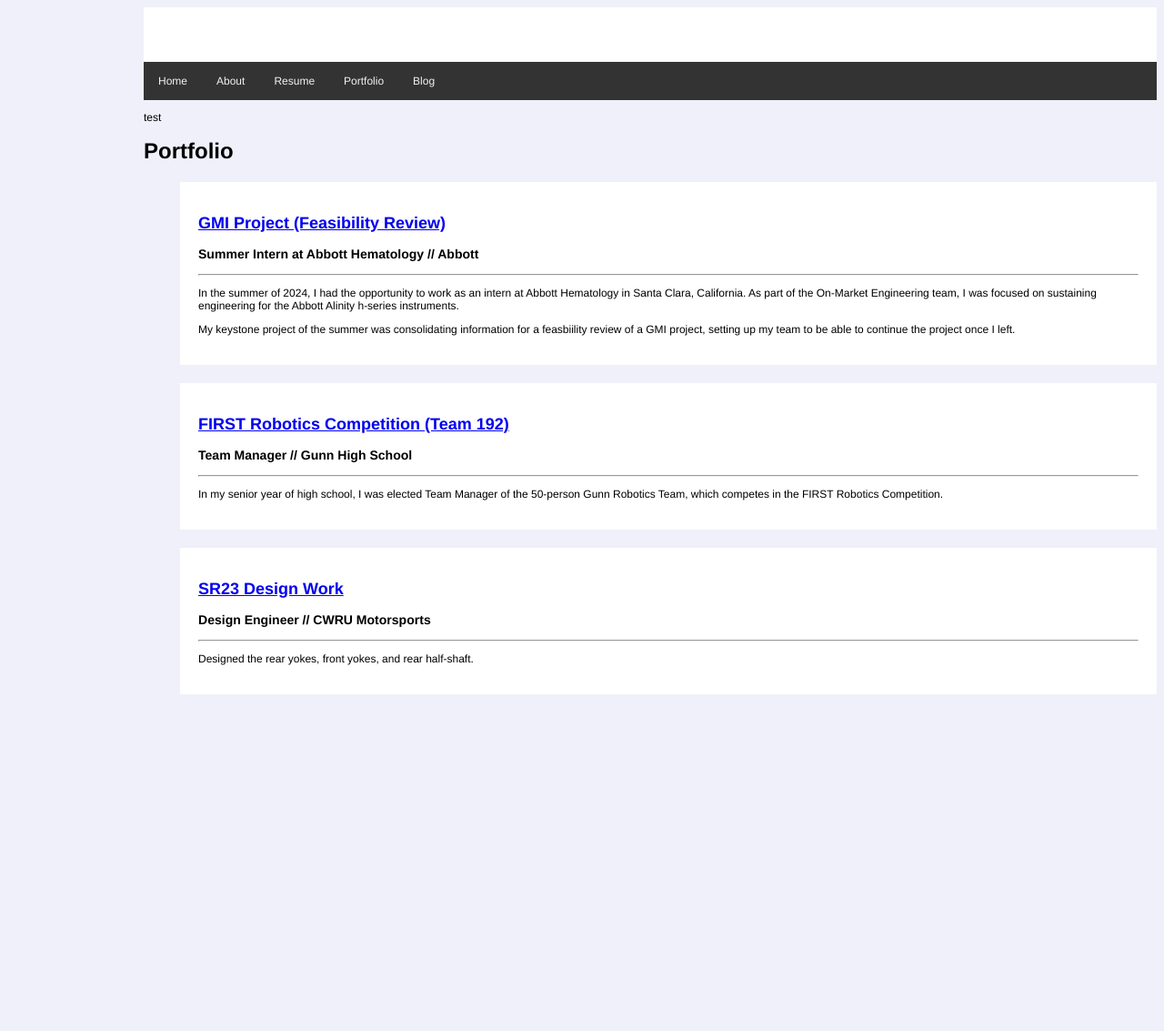
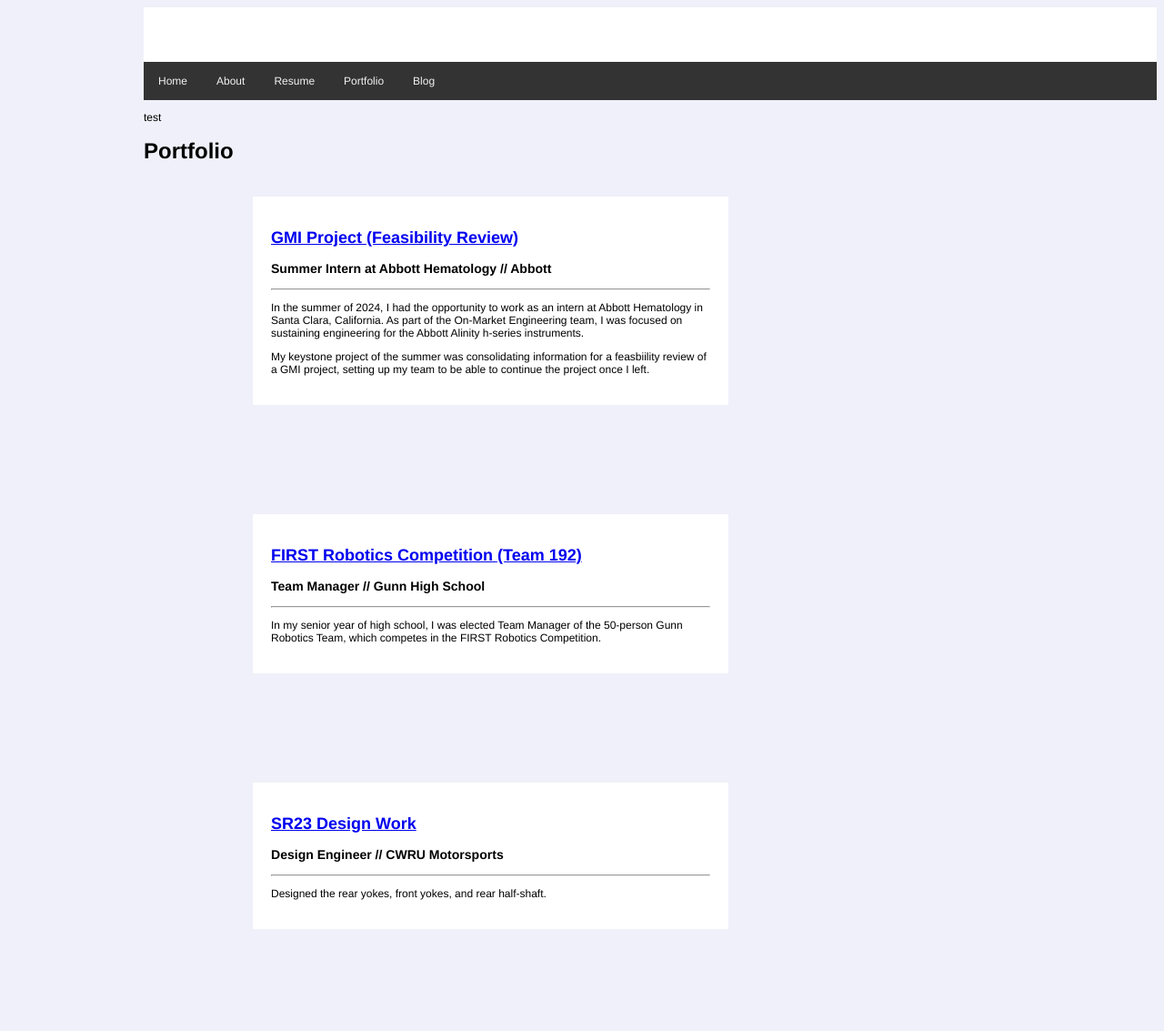
Before and after one commit to lucyttma/lucyttma.github.io, a Jekyll site: the page built from static/portfolio.html, in a window 1280 px wide. Shown: the whole page at 91% size. Built offline with Jekyll 4.4.1, drawn with Linux system fonts in a browser that asks for light colours; before the commit the page ends 900 px from its top, so only the background shows below that.

Commit message:
Update main.scss

```diff
--- a/_sass/main.scss
+++ b/_sass/main.scss
@@ -39,6 +39,12 @@ body {
 }
 
 .div-portfolio{
+  display: inline-block;
+  width: 45%;
+  margin-top: 100px;
+  margin-bottom: 100px;
+  margin-right: 150px;
+  margin-left: 80px;
   background-color: #ffffff;
   padding: 20px;
   margin-top: 20px;
```
